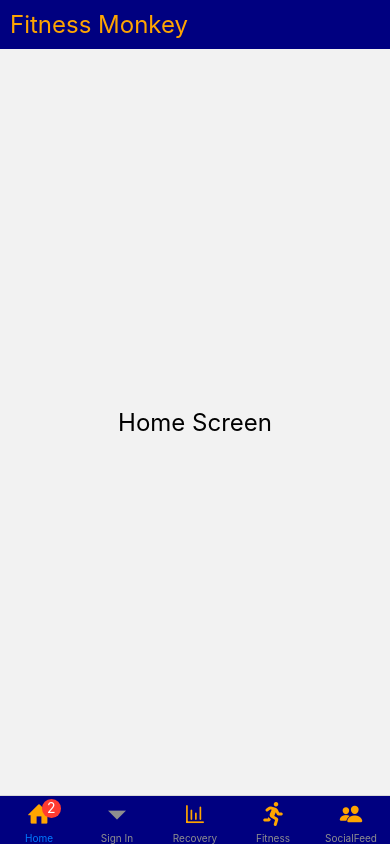
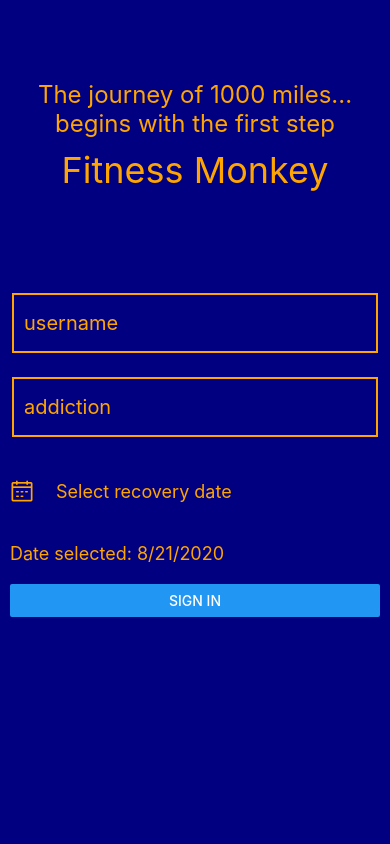
Before and after one commit to cschucode/fitness-monkey-react-native, a React Native app: screen /Login in a window 390 px wide. Built offline with nearby package versions, Linux system fonts and the light colour scheme; what expo-sqlite would draw is missing.

Commit message:
Update header

```diff
--- a/App.js
+++ b/App.js
@@ -1,94 +1,76 @@
 import React, { useState, createContext } from 'react';
 import { StyleSheet, Text, TextInput, View, Button } from 'react-native';
-
 import { NavigationContainer } from '@react-navigation/native';
+import { createNativeStackNavigator } from '@react-navigation/native-stack';
 import { createBottomTabNavigator } from '@react-navigation/bottom-tabs';
-
-const Tab = createBottomTabNavigator();
-// import { createNativeStackNavigator } from '@react-navigation/native-stack';
-// const Stack = createNativeStackNavigator();
-
 import { Ionicons, Entypo, AntDesign, FontAwesome5 } from '@expo/vector-icons';
 
 import Header from './components/Header';
 import HomeScreen from './screens/HomeScreen';
-import RegistrationScreen from './screens/RegistrationScreen';
+import LoginScreen from './screens/LoginScreen';
 import RecoveryScreen from './screens/RecoveryScreen';
 import SocialFeedScreen from './screens/SocialFeedScreen';
+import WorkoutScreen from './screens/WorkoutScreen';
 
+const Stack = createNativeStackNavigator();
+const Tab = createBottomTabNavigator();
 
-// screenOptions={({ route }) => ({
-//   tabBarIcon: ({ focused, color, size }) => {
-//     let iconName;
-
-//     if (route.name === 'Home') {
-//       iconName = focused
-//         ? 'ios-information-circle'
-//         : 'ios-information-circle-outline';
-//     } else if (route.name === 'Settings') {
-//       iconName = focused ? 'ios-list-box' : 'ios-list';
-//     }
-
-//     // You can return any component that you like here!
-//     return <Ionicons name={iconName} size={size} color={color} />;
-//   },
-//   tabBarActiveTintColor: 'tomato',
-//   tabBarInactiveTintColor: 'gray',
-// })}
+const Navigator = ({ navigation }) => {
   const screenOptions = {
     home: {
       tabBarIcon: ({ focused, color, size }) => {
         return <Entypo name='home' size={24} color='orange' />
       },
-    tabBarBadge: 2,
-    headerShown: false
+      headerShown: false,
     },
     recovery: {
       tabBarIcon: () => <AntDesign name='barschart' size={24} color='orange' />,
-    headerShown: false
+      headerShown: false,
     },
     fitness: {
       tabBarIcon: () => <FontAwesome5 name='running' size={24} color='orange' />,
-    headerShown: false
+      headerShown: false,
     },
     social: {
       tabBarIcon: () => <Ionicons name='people' size={24} color='orange' />,
-    headerShown: false
+      headerShown: false,
+      tabBarBadge: 2,
     }
-}
-
-const App = () => {
-  const WorkoutScreen = () => {
-    return (
-      <View style={{ flex: 1, alignItems: 'center', justifyContent: 'center' }}>
-        <Text style={{fontSize: 24}}>WorkoutScreen Screen</Text>
-      </View>
-    );
   }
 
   return (
     <View style={styles.container}>
       <Header title="Fitness Monkey" />
       <View style={{ flex: 1, justifyContent: 'center', backgroundColor: 'navy' }}>
-          <NavigationContainer style={{ backgroundColor: 'navy' }}>
+        <NavigationContainer independent={true} style={{ backgroundColor: 'navy' }}>
           <Tab.Navigator screenOptions={{tabBarStyle: {backgroundColor: 'navy'}}} initialRouteName="Home">
             <Tab.Screen name="Home" options={screenOptions.home} component={HomeScreen} />
-              <Tab.Screen name="Sign In" component={RegistrationScreen} />
             <Tab.Screen name="Recovery" options={screenOptions.recovery} component={RecoveryScreen} />
             <Tab.Screen name="Fitness" options={screenOptions.fitness} component={WorkoutScreen} />
             <Tab.Screen name="SocialFeed" options={screenOptions.social} component={SocialFeedScreen} />
           </Tab.Navigator>
         </NavigationContainer>
       </View>
-        {/* <Footer /> */}
     </View>
+  );
+}
+
+const App = () => {
+  const [isLoggedIn, setIsLoggedIn] = useState(false);
+
+  return (
+    <NavigationContainer>
+      <Stack.Navigator initialRouteName={isLoggedIn ? 'NavigationScreens' : 'Login'}>
+        <Stack.Screen options={{ headerShown: false }} name="Login" component={LoginScreen} />
+        <Stack.Screen options={{ headerShown: false }} name="NavigationScreens" component={Navigator} />
+      </Stack.Navigator>
+    </NavigationContainer>
   );
 }
 
 const styles = StyleSheet.create({
   container: {
     flex: 1,
-    backgroundColor: '#fff',
     justifyContent: 'center',
   },
 });
--- a/components/Header.js
+++ b/components/Header.js
@@ -1,13 +1,35 @@
 import React from 'react';
-import { View, Text, Button, StatusBar } from 'react-native';
+import { StyleSheet, View, Text, Button, Pressable, StatusBar } from 'react-native';
+import { FontAwesome } from '@expo/vector-icons';
 
 const Header = ({ title, logo }) => {
   return (
     <View>
       <StatusBar></StatusBar>
-      <Text style={{ padding: 10, color: 'orange', fontSize: 24, backgroundColor: 'navy' }}>{title}</Text>
+      <View style={styles.header}>
+        <Text style={styles.headerText}>{title}</Text>
+        <Pressable onPress={() => console.log('user profile')}>
+          <FontAwesome name="user-circle" size={24} color="orange" />
+        </Pressable>
+      </View>
+
     </View>
   );
-}
+};
+
+const styles = StyleSheet.create({
+  header: {
+    alignItems: 'center',
+    backgroundColor: 'navy',
+    flexDirection: 'row',
+    padding: 10,
+  },
+  headerText: {
+    backgroundColor: 'navy',
+    color: 'orange',
+    flex: 1,
+    fontSize: 24,
+  },
+});
 
 export default Header;
--- a/screens/RegistrationScreen.js
+++ b/screens/LoginScreen.js
@@ -7,11 +7,10 @@ import DateTimePicker from '@react-native-community/datetimepicker';
 
 import db from '../db/expo_sqlite_db';
 
-const RegistrationScreen = ({ navigation }) => {
+const LoginScreen = ({ navigation }) => {
   const [username, setUsername] = useState('');
   const [addiction, setAddiction] = useState('');
   const [date, setDate] = useState(new Date(1598051730000));
-  const [mode, setMode] = useState('date');
   const [show, setShow] = useState(false);
 
   const onChange = (event, selectedDate) => {
@@ -25,12 +24,10 @@ const RegistrationScreen = ({ navigation }) => {
   };
 
   const handleOnPress = async () => {
-    // create a new user in the database
-    const mockUser = { username: 'Mocky', time: new Date().getTime() };
-    navigation.navigate('Recovery', mockUser);
     await createTable();
     await setUser(username, addiction, date.getTime());
     await getUser();
+
   };
 
   const createTable = async () => {
@@ -53,7 +50,9 @@ const RegistrationScreen = ({ navigation }) => {
           await tx.executeSql(
             `INSERT INTO users (username, addiction, sobriety_date) VALUES (?, ?, ?)`,
             [username, addiction, recoveryDate],
-            (tx, results) => {},
+            (tx, results) => {
+              console.log(results.rows.item(0));
+            },
             (err) => console.log(err)
           )
         }
@@ -82,20 +81,26 @@ const RegistrationScreen = ({ navigation }) => {
   }
 
   return (
-    <View style={{ flex: 1, justifyContent: 'center' }}>
-      <TextInput style={styles.input} placeholder="username" value={username} onChangeText={setUsername} />
-      <TextInput style={styles.input} placeholder="addiction" value={addiction} onChangeText={setAddiction} />
+    <View style={{ flex: 1, backgroundColor: 'navy' }}>
+      <View style={{ flex: 1, alignItems: 'center', justifyContent: 'center' }}>
+        <Text style={{ color: 'orange', fontSize: 24 }}>The journey of 1000 miles...</Text>
+        <Text style={{ color: 'orange', fontSize: 24 }}>begins with the first step</Text>
+        <Text style={{ color: 'orange', fontSize: 36, margin: 10 }}>Fitness Monkey</Text>
+      </View>
+      <View style={{ flex: 2 }}>
+        <TextInput placeholderTextColor="orange" style={styles.input} placeholder="username" value={username} onChangeText={setUsername} />
+        <TextInput placeholderTextColor="orange" style={styles.input} placeholder="addiction" value={addiction} onChangeText={setAddiction} />
 
         <Pressable style={{flexDirection: 'row', alignItems: 'center', padding: 10}} onPressIn={showDatepicker}>
-        <AntDesign name="calendar" size={24} color="black" />
-        <Text style={{height: 40, margin: 12, padding: 10}}>Select recovery date</Text>
+          <AntDesign name="calendar" size={24} color="orange" />
+          <Text style={{height: 40, margin: 12, padding: 10, color: 'orange', fontSize: 18 }}>Select recovery date</Text>
         </Pressable>
-      <Text style={{padding: 10}}>Date selected: {date.toLocaleDateString()}</Text>
+        <Text style={{ color: 'orange', padding: 10, fontSize: 18 }}>Date selected: {date.toLocaleDateString()}</Text>
         {show && (
           <DateTimePicker
             testID="dateTimePicker"
             value={date}
-          mode={mode}
+            mode='date'
             is24Hour={true}
             display="default"
             onChange={onChange}
@@ -103,10 +108,10 @@ const RegistrationScreen = ({ navigation }) => {
         )}
         <View style={{ padding: 10 }}>
           <Button
-          style={{backgroundColor: 'green', height: 40}}
             title="Sign In"
-          onPress={handleOnPress}
+            onPress={() => navigation.navigate('NavigationScreens')}
           />
+        </View>
       </View>
     </View>
   );
@@ -114,11 +119,14 @@ const RegistrationScreen = ({ navigation }) => {
 
 const styles = StyleSheet.create({
   input: {
-    height: 40,
+    borderColor: 'orange',
+    borderWidth: 2,
+    color: 'orange',
+    fontSize: 20,
+    height: 60,
     margin: 12,
-    borderWidth: 1,
     padding: 10,
   },
 });
 
-export default RegistrationScreen;
+export default LoginScreen;
--- /dev/null
+++ b/screens/WorkoutScreen.js
@@ -0,0 +1,12 @@
+import React from 'react';
+import { View, Text } from 'react-native';
+
+const WorkoutScreen = () => {
+  return (
+    <View style={{ flex: 1, alignItems: 'center', justifyContent: 'center' }}>
+      <Text style={{fontSize: 24}}>WorkoutScreen Screen</Text>
+    </View>
+  );
+}
+
+export default WorkoutScreen;
```
Lines whose indentation alone changed are shown as unchanged.
